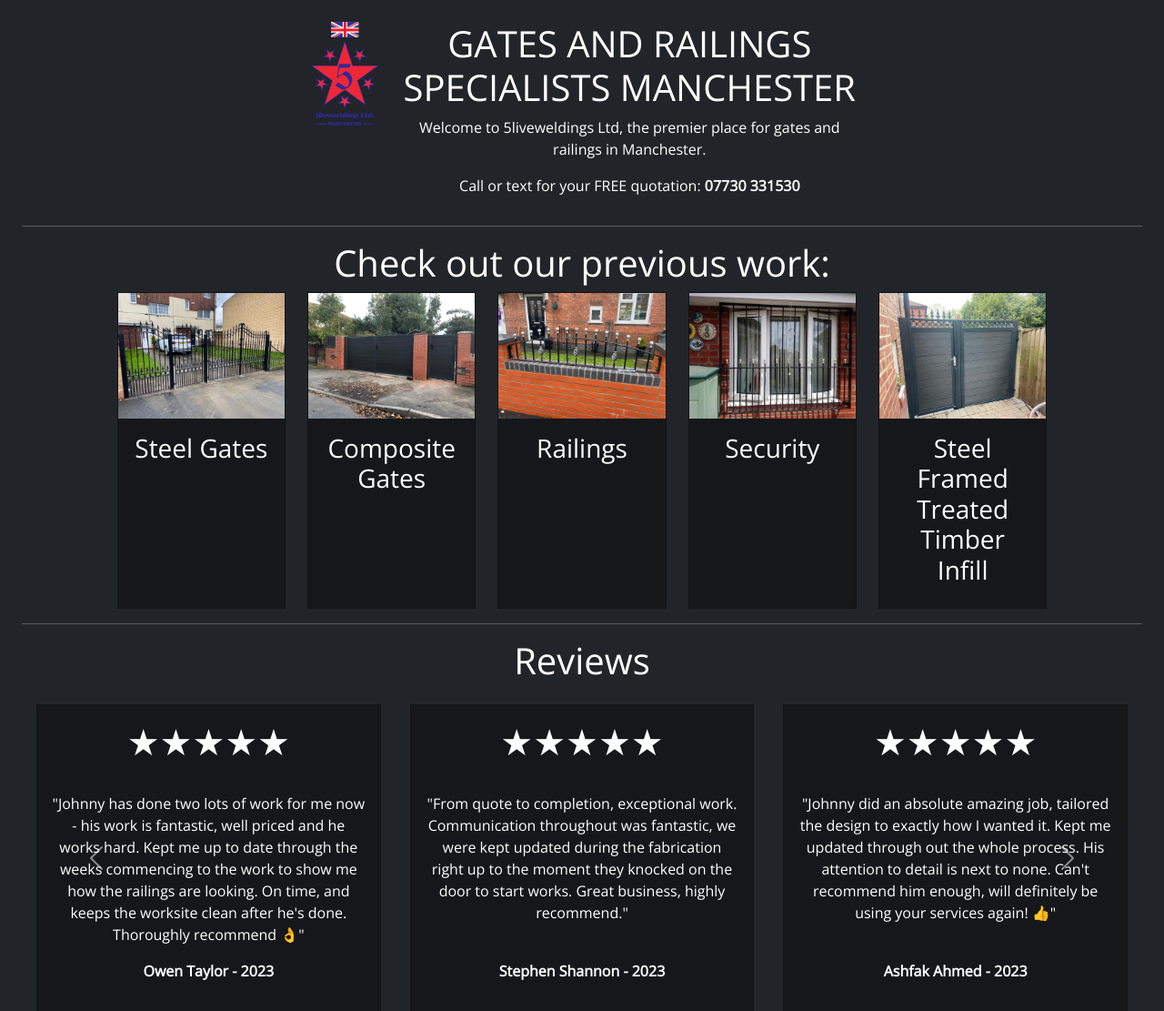
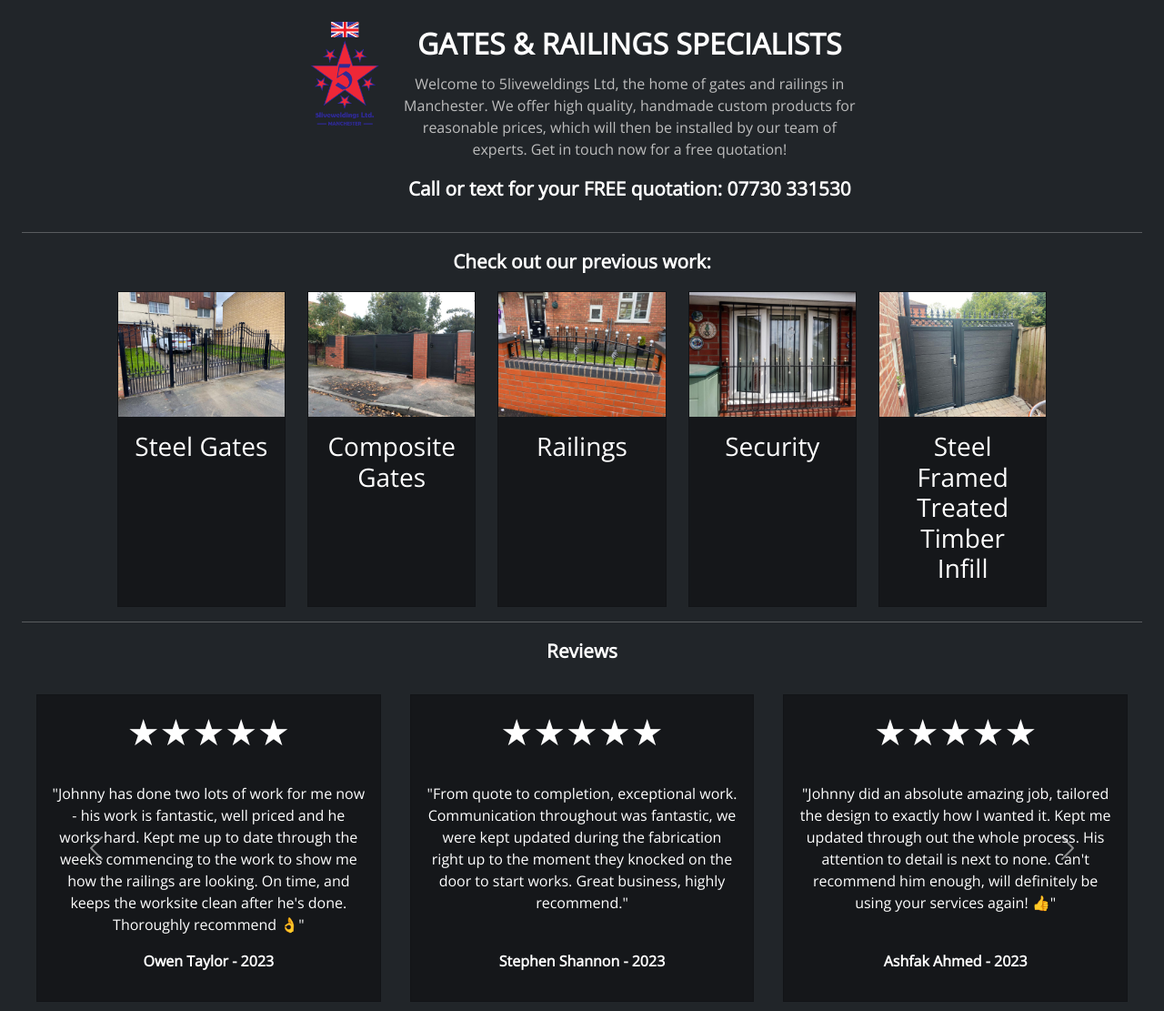
Before and after one commit to ethanbfc/5liveweldings, a Django app: template home/templates/index.html in a window 1280 px wide. Shown: the part 58-1169 px from the top of the page at 91% size. Run offline with Django 4.2, Linux system fonts and the light colour scheme; the template is opened without the code that fills it, so the values that code supplies are empty; parts of the project's set-up code (start-up, migrations or seed data) failed here and were passed over.

Commit message:
style: Improved introduction column

```diff
--- a/home/templates/index.html
+++ b/home/templates/index.html
@@ -17,10 +17,13 @@
         <div class="col-4 col-lg-1">
             <img class="img-fluid" src="{% static '/images/logo.png' %}" alt="Composite and steel gate">
         </div>
-        <div class="col-8 col-lg-5 text-center">
-            <h1>GATES AND RAILINGS SPECIALISTS MANCHESTER</h1>
-            <p>Welcome to 5liveweldings Ltd, the premier place for gates and railings in Manchester.</p>
-            <p>Call or text for your FREE quotation: <b>07730 331530</b></p>
+        <div class="col-12 col-lg-5 text-center">
+            <p class="index-heading">Gates & Railings Specialists</p>
+            <p style="color:rgb(189, 189, 189);">
+                Welcome to 5liveweldings Ltd, the home of gates and railings in Manchester. We offer high quality, handmade custom products for reasonable prices, which  will then
+                be installed by our team of experts. Get in touch now for a free quotation!
+            </p>
+            <p class="subsection-text">Call or text for your FREE quotation: 07730 331530</p>
         </div>
     </div>
 
@@ -28,8 +31,8 @@
 
     <!-- Previous Work -->
     <div class="row justify-content-center text-center">
-        <h1>Check out our previous work:</h1>
-        <div class="col-xl-2 col-12">
+        <p class="subsection-text">Check out our previous work:</p>
+        <div class="col-xl-2 col-md-6 col-12">
             <div class="card-group h-100">
                 <div class="card">
                     <a href="#"><img src="{% static '/images/steel-gates-thumbnail.jpg' %}" class="img-fluid" alt="Steel Gates Thumbnail"></a>
@@ -39,7 +42,7 @@
                 </div>
             </div>
         </div>
-        <div class="col-xl-2 col-12">
+        <div class="col-xl-2 col-md-6 col-12">
             <div class="card-group h-100">
                 <div class="card">
                     <a href="#"><img src="{% static '/images/composite-gates-thumbnail.jpg' %}" class="img-fluid" alt="Composite Gates Thumbnail"></a>
@@ -49,7 +52,7 @@
                 </div>
             </div>
         </div>
-        <div class="col-xl-2 col-12">
+        <div class="col-xl-2 col-md-6 col-12">
             <div class="card-group h-100">
                 <div class="card">
                     <a href="#"><img src="{% static '/images/railings-thumbnail.jpg' %}" class="img-fluid" alt="Railings Thumbnail"></a>
@@ -59,7 +62,7 @@
                 </div>
             </div>
         </div>
-        <div class="col-xl-2 col-12">
+        <div class="col-xl-2 col-md-6 col-12">
             <div class="card-group h-100">
                 <div class="card">
                     <a href="#"><img src="{% static '/images/security-thumbnail.jpg' %}" class="img-fluid" alt="Security Thumbnail"></a>
@@ -69,7 +72,7 @@
                 </div>
             </div>
         </div>
-        <div class="col-xl-2 col-12">
+        <div class="col-xl-2 col-md-6 col-12">
             <div class="card-group h-100">
                 <div class="card">
                     <a href="#"><img src="{% static '/images/steel-framed-treated-timber-infill-thumbnail.jpg' %}" class="img-fluid" alt="Steel Framed Treated Timber Infill Thumbnail"></a>
@@ -85,7 +88,7 @@
 
     <!-- Reviews -->
     <div class="row justify-content-center text-center">
-        <h1>Reviews</h1>
+        <p class="subsection-text">Reviews</p>
         <div id="reviewsCarousel" class="carousel slide" data-bs-ride="carousel">
             <div class="carousel-inner" role="listbox">
                 <div class="carousel-item active" data-interval="10000">
--- a/static/css/index.css
+++ b/static/css/index.css
@@ -8,6 +8,18 @@
 .img-fluid {
     max-width: 100%;
     height: auto;
+}
+
+.index-heading {
+    font-weight: bolder;
+    text-transform: uppercase;
+    font-size: 2rem;
+    margin-bottom: 0.5rem;
+}
+
+.subsection-text {
+    font-weight: bold;
+    font-size: 1.3rem;
 }
 
 .card {
```
